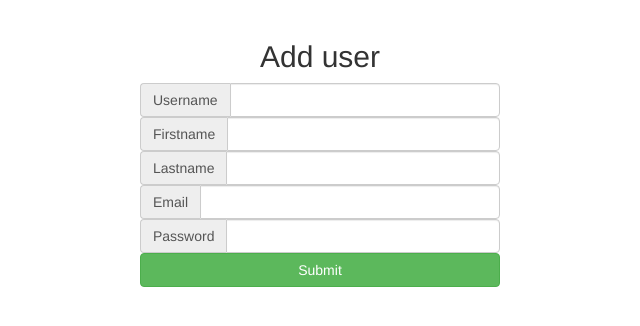
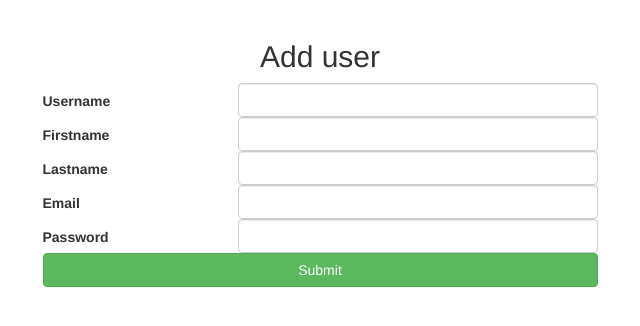
Before and after one commit to hechi/rooftop, a Django app: page /adduser/ in a window 1280 px wide. Shown: the part 52-378 px from the top of the page, without its empty margins (320-960 px from the left). Run offline with Django 3.2, Linux system fonts and the light colour scheme; the visitor is signed in with stand-in values (Sample User, id 1); some libraries are stand-ins or nearby versions.

Commit message:
changed forms input

```diff
--- a/rooftop/static/css/rooftop.css
+++ b/rooftop/static/css/rooftop.css
@@ -0,0 +1,4 @@
+label {
+  margin-bottom: 0px;
+  margin-top: 8px;
+}
--- a/rooftop/templates/adduser.html
+++ b/rooftop/templates/adduser.html
@@ -8,13 +8,15 @@
     <div id="status" class="alert alert-danger">{{ statusError }}</div>
     {% endif %}
     <div class="row">
-        <div class="col-md-4"></div>
-        <div class="col-md-4">
+        <div class="col-md-6 col-md-offset-3">
             <center><h2>Add user</h2></center>
             <form action="." method="post">
                 {% csrf_token %}
                 {% for field in form %}
-                  <div class="input-group"><span class="input-group-addon">{{field.label}}</span>{{field | add_class:"form-control"}}</div>
+                <div class="row">
+                    <div class="col-xs-4"><label class="form-control-label">{{field.label}}</label></div>
+                    <div class="col-xs-8">{{ field | add_class:"form-control" }}</div>
+                </div>
                 {% endfor %}
                 <input type="submit" value="Submit" class="btn btn-success btn-group-justified" />
             </form>
```
Also changed, not shown: rooftop/templates/userprofile.html (+5 -3 lines).
